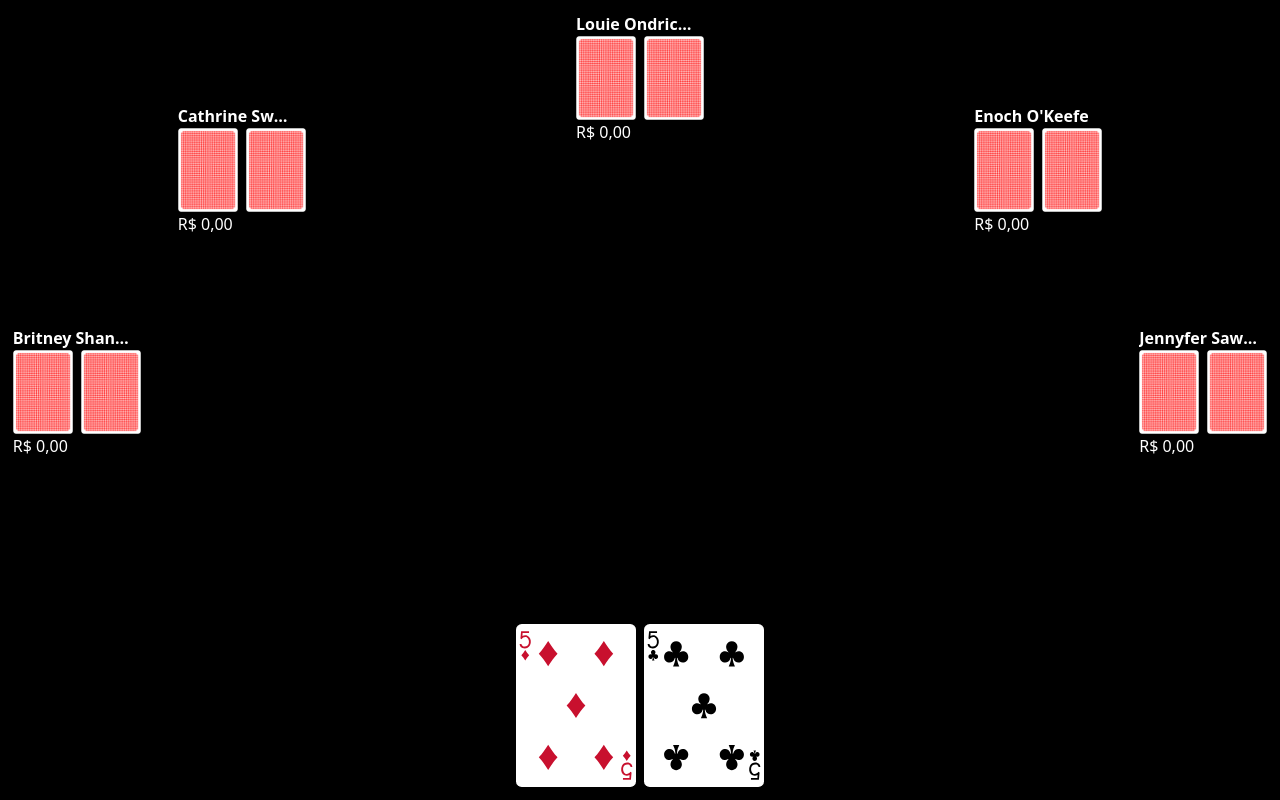
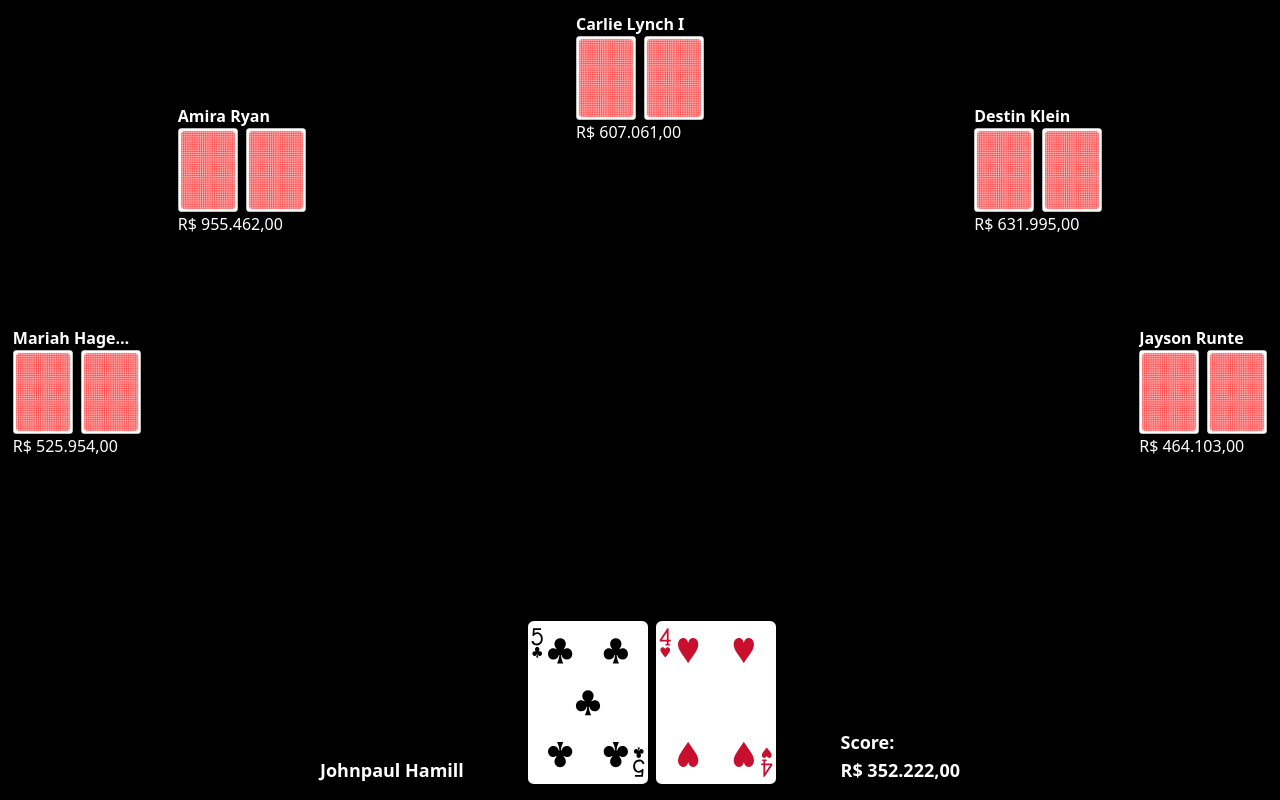
Before and after one commit to GheistLycis/Poker, an Angular app in the folder frontend/: page / in a window 1280 px wide. Built offline with nearby package versions, Linux system fonts and the light colour scheme.

Commit message:
feat: initing user

```diff
--- a/frontend/src/app/app.html
+++ b/frontend/src/app/app.html
@@ -15,7 +15,7 @@
     </div>
   }
 
-  <div class="absolute bottom-0 h-40 w-full">
-    <app-cards-hand [seat]="0" />
+  <div class="absolute bottom-0 w-full">
+    <app-user />
   </div>
 </div>
--- a/frontend/src/app/app.ts
+++ b/frontend/src/app/app.ts
@@ -1,8 +1,8 @@
 import { AsyncPipe } from '@angular/common';
 import { Component, inject } from '@angular/core';
-import { MatProgressSpinner } from '@angular/material/progress-spinner';
-import { CardsHand } from '@components/cards-hand/cards-hand';
+import { MatProgressSpinnerModule } from '@angular/material/progress-spinner';
 import { Opponent } from '@components/opponent/opponent';
+import { User } from '@components/user/user';
 import { MatchService } from '@services/match/match';
 import { map } from 'rxjs';
 
@@ -14,7 +14,7 @@ interface OpponentSeat {
 
 @Component({
   selector: 'app-root',
-  imports: [CardsHand, Opponent, AsyncPipe, MatProgressSpinner],
+  imports: [Opponent, AsyncPipe, MatProgressSpinnerModule, User],
   templateUrl: './app.html',
 })
 export class App {
--- /dev/null
+++ b/frontend/src/app/components/user/user.html
@@ -0,0 +1,22 @@
+<div class="w-full px-[25%] text-lg font-semibold">
+  <div class="flex w-full items-end justify-center gap-4">
+    @if (isUserTurn()) {
+      <button matButton>Check</button>
+      <button matButton>Bet</button>
+      <button matButton>Call</button>
+      <button matButton>Raise</button>
+      <button matButton>Fold</button>
+    }
+  </div>
+
+  <div class="flex items-end justify-between">
+    @if (userService.user$ | async; as user) {
+      <p>{{ user.name }}</p>
+      <app-cards-hand [seat]="0" />
+      <div>
+        <p>Score:</p>
+        <p>{{ user.score | currency }}</p>
+      </div>
+    }
+  </div>
+</div>
--- /dev/null
+++ b/frontend/src/app/components/user/user.ts
@@ -0,0 +1,18 @@
+import { AsyncPipe, CurrencyPipe } from '@angular/common';
+import { Component, inject } from '@angular/core';
+import { toSignal } from '@angular/core/rxjs-interop';
+import { MatButtonModule } from '@angular/material/button';
+import { CardsHand } from '@components/cards-hand/cards-hand';
+import { UserService } from '@services/user/user';
+import { interval, scan } from 'rxjs';
+
+@Component({
+  selector: 'app-user',
+  imports: [CardsHand, AsyncPipe, CurrencyPipe, MatButtonModule],
+  templateUrl: './user.html',
+})
+export class User {
+  userService = inject(UserService);
+
+  isUserTurn = toSignal(interval(2000).pipe(scan((prev) => !prev, false)), { initialValue: false });
+}
--- a/frontend/src/app/services/match/consts.ts
+++ b/frontend/src/app/services/match/consts.ts
@@ -5,7 +5,7 @@ import { USER } from '@services/user/consts';
 const SEATS_NUMBER = faker.number.int({ min: 2, max: 8 });
 
 export const OPPONENTS = Array.from({ length: SEATS_NUMBER - 1 }).map(
-  () => new Opponent(faker.string.uuid(), faker.person.fullName(), faker.number.int(0)),
+  () => new Opponent(faker.string.uuid(), faker.person.fullName(), faker.number.int(1_000_000)),
 );
 
 export const PUSH_CARD_TO_HAND_DELAY_MS = 200;
--- a/frontend/src/app/services/user/consts.ts
+++ b/frontend/src/app/services/user/consts.ts
@@ -2,7 +2,9 @@ import { User } from '@classes/User';
 import { faker } from '@faker-js/faker';
 import { CardEnum } from '../../types/Card';
 
-export const USER = new User(faker.string.uuid(), faker.person.fullName(), faker.number.int(0), [
-  faker.helpers.enumValue(CardEnum),
-  faker.helpers.enumValue(CardEnum),
-]);
+export const USER = new User(
+  faker.string.uuid(),
+  faker.person.fullName(),
+  faker.number.int(1_000_000),
+  [faker.helpers.enumValue(CardEnum), faker.helpers.enumValue(CardEnum)],
+);
```
Also changed, not shown: 1 other file (tests, documents, lock files or other folders).
